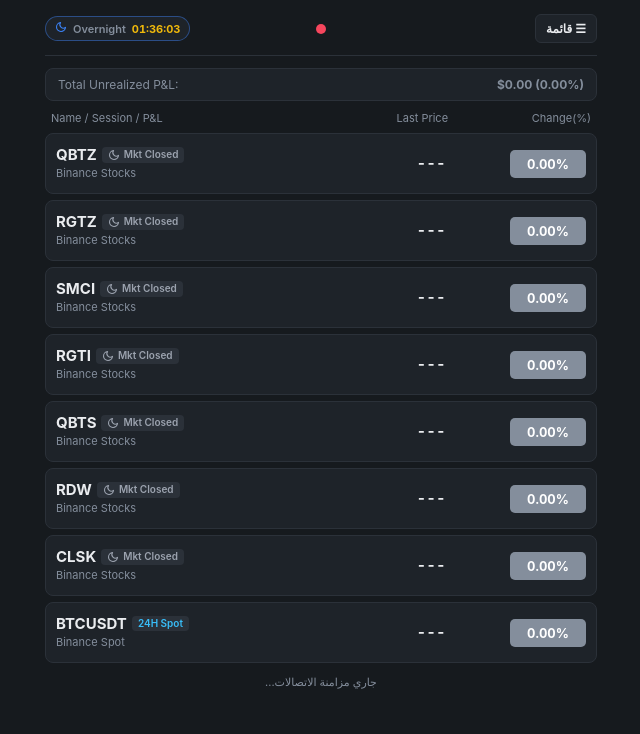
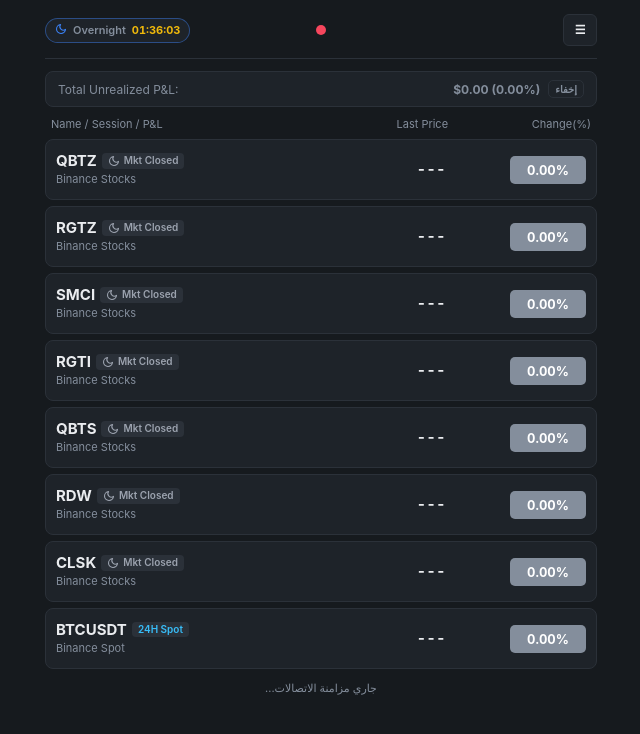
Before and after one commit to Billel-gd/prices-viewer, a plain HTML site: page index.html in a window 1280 px wide. Shown: the whole page, without its empty margins (319-959 px from the left). Drawn offline with Linux system fonts and the light colour scheme.

Commit message:
Update index.html

```diff
--- a/index.html
+++ b/index.html
@@ -53,6 +53,11 @@
     .menu-slot { display: flex; justify-content: flex-start; }
     .center-slot { display: flex; justify-content: center; align-items: center; }
     .timer-slot { display: flex; justify-content: flex-end; }
+    .icon-only-btn {
+      width: 34px; height: 32px; padding: 0;
+      display: inline-flex; align-items: center; justify-content: center;
+      font-size: 16px; line-height: 1;
+    }
 
     .dot { width: 10px; height: 10px; border-radius: 50%; background: var(--red); display: inline-block; }
     .dot.live { background: var(--green); box-shadow: 0 0 8px var(--green); }
@@ -99,6 +104,18 @@
       display: flex; justify-content: space-between; align-items: center; gap: 8px;
       background: var(--card); border: 1px solid var(--border); border-radius: 8px;
       padding: 8px 12px; margin-bottom: 10px; font-size: 12px; direction: ltr;
+    }
+    .summary-right { display: flex; align-items: center; gap: 8px; }
+    .pnl-toggle-btn {
+      background: transparent; border: 1px solid var(--border); color: var(--muted);
+      border-radius: 5px; padding: 2px 6px; font-size: 10px; font-weight: 600; cursor: pointer;
+    }
+    .pnl-toggle-btn:hover { color: var(--text); border-color: var(--accent); }
+    .summary-bar.collapsed {
+      padding: 5px 12px;
+    }
+    .summary-bar.collapsed .summary-content {
+      display: none;
     }
     .pnl-pos { color: var(--green); font-weight: 700; }
     .pnl-neg { color: var(--red); font-weight: 700; }
@@ -276,7 +293,7 @@
   <header>
     <div class="header-top">
       <div class="menu-slot">
-        <button class="btn" id="menuToggleBtn" onclick="toggleMenu()">☰ قائمة</button>
+        <button class="btn icon-only-btn" id="menuToggleBtn" onclick="toggleMenu()" aria-label="القائمة" title="القائمة">☰</button>
       </div>
       <div class="center-slot">
         <span class="dot" id="statusDot"></span>
@@ -306,8 +323,11 @@
   </div>
 
   <div class="summary-bar" id="portfolioSummary">
-    <span style="color:var(--muted);">Total Unrealized P&L:</span>
-    <span class="pnl-flat" id="totalPnlText">$0.00 (0.00%)</span>
+    <span class="summary-content" style="color:var(--muted);">Total Unrealized P&L:</span>
+    <div class="summary-right">
+      <span class="summary-content pnl-flat" id="totalPnlText">$0.00 (0.00%)</span>
+      <button class="pnl-toggle-btn" id="pnlToggleBtn" onclick="togglePnlSummary()" title="إظهار / إخفاء ملخص P&L">إخفاء</button>
+    </div>
   </div>
 
   <div class="panel" id="mainPanel">
@@ -431,6 +451,7 @@
     let hideSideToolbar = JSON.parse(localStorage.getItem("watch_hide_toolbar_v1") ?? "false");
     let customTfList = JSON.parse(localStorage.getItem("watch_tf_list_v1")) || DEFAULT_TF_LIST;
     let activeTvInterval = localStorage.getItem("watch_active_tf_v1") || "15";
+    let pnlSummaryHidden = JSON.parse(localStorage.getItem("watch_pnl_summary_hidden_v1") ?? "false");
 
     let marketData = JSON.parse(localStorage.getItem("watch_market_cache_v1") || "{}");
     let cacheSaveTimer = null;
@@ -471,6 +492,21 @@
     const themeBtn = document.getElementById("themeBtn");
     const soundBtn = document.getElementById("soundToggleBtn");
     const editBtn = document.getElementById("editBtn");
+    const summaryBar = document.getElementById("portfolioSummary");
+    const pnlToggleBtn = document.getElementById("pnlToggleBtn");
+
+    function applyPnlSummaryState() {
+      if (!summaryBar || !pnlToggleBtn) return;
+      summaryBar.classList.toggle("collapsed", pnlSummaryHidden);
+      pnlToggleBtn.textContent = pnlSummaryHidden ? "إظهار" : "إخفاء";
+      pnlToggleBtn.title = pnlSummaryHidden ? "إظهار ملخص P&L" : "إخفاء ملخص P&L";
+    }
+
+    function togglePnlSummary() {
+      pnlSummaryHidden = !pnlSummaryHidden;
+      localStorage.setItem("watch_pnl_summary_hidden_v1", JSON.stringify(pnlSummaryHidden));
+      applyPnlSummaryState();
+    }
 
     function toggleMenu() {
       unlockAudio();
@@ -741,7 +777,8 @@
           watch_sound_v1: soundEnabled,
           watch_hide_toolbar_v1: hideSideToolbar,
           watch_tf_list_v1: customTfList,
-          watch_active_tf_v1: activeTvInterval
+          watch_active_tf_v1: activeTvInterval,
+          watch_pnl_summary_hidden_v1: pnlSummaryHidden
         }
       };
 
@@ -793,6 +830,7 @@
           hideSideToolbar = typeof data.watch_hide_toolbar_v1 === "boolean" ? data.watch_hide_toolbar_v1 : hideSideToolbar;
           customTfList = Array.isArray(data.watch_tf_list_v1) ? data.watch_tf_list_v1 : customTfList;
           activeTvInterval = data.watch_active_tf_v1 || activeTvInterval;
+          pnlSummaryHidden = typeof data.watch_pnl_summary_hidden_v1 === "boolean" ? data.watch_pnl_summary_hidden_v1 : pnlSummaryHidden;
 
           localStorage.setItem("watch_assets_v1", JSON.stringify(assets));
           localStorage.setItem("watch_alerts_v1", JSON.stringify(alerts));
@@ -802,8 +840,10 @@
           localStorage.setItem("watch_hide_toolbar_v1", JSON.stringify(hideSideToolbar));
           localStorage.setItem("watch_tf_list_v1", JSON.stringify(customTfList));
           localStorage.setItem("watch_active_tf_v1", activeTvInterval);
+          localStorage.setItem("watch_pnl_summary_hidden_v1", JSON.stringify(pnlSummaryHidden));
 
           applyTheme(savedTheme);
+          applyPnlSummaryState();
           updateSoundButton();
           populateSelect("posAssetSelect");
           populateSelect("alertAssetSelect");
@@ -1071,14 +1111,15 @@
       });
 
       if (!hasAny) {
-        totalEl.className = "pnl-flat";
+        totalEl.className = "summary-content pnl-flat";
         totalEl.textContent = "$0.00 (0.00%)";
         return;
       }
 
       const totalPct = totalCost > 0 ? (totalPnl / totalCost) * 100 : 0;
       const sign = totalPnl > 0 ? "+" : "";
-      totalEl.className = totalPnl > 0 ? "pnl-pos" : (totalPnl < 0 ? "pnl-neg" : "pnl-flat");
+      const cls = totalPnl > 0 ? "pnl-pos" : (totalPnl < 0 ? "pnl-neg" : "pnl-flat");
+      totalEl.className = `summary-content ${cls}`;
       totalEl.textContent = `${sign}$${formatNum(totalPnl)} (${sign}${totalPct.toFixed(2)}%)`;
     }
 
@@ -1637,6 +1678,7 @@
     }
 
     applyTheme(savedTheme);
+    applyPnlSummaryState();
     updateSoundButton();
     populateSelect("posAssetSelect");
     populateSelect("alertAssetSelect");
```
